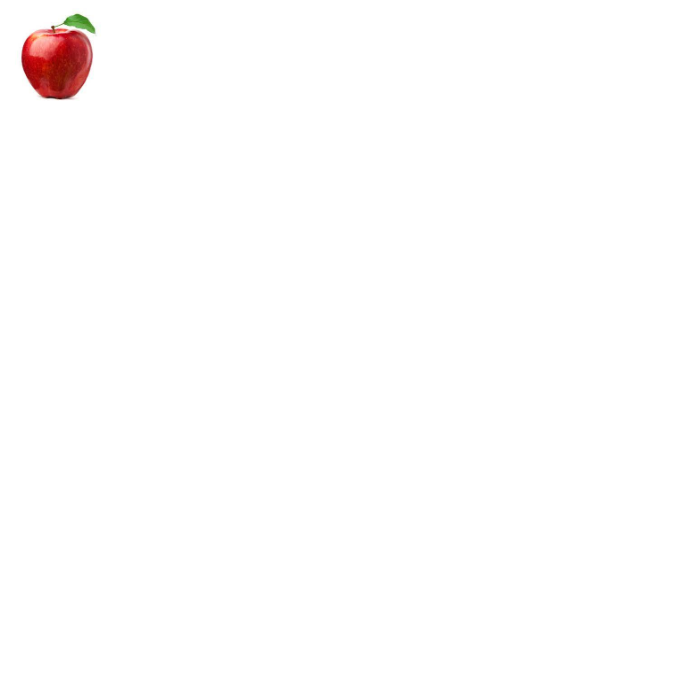
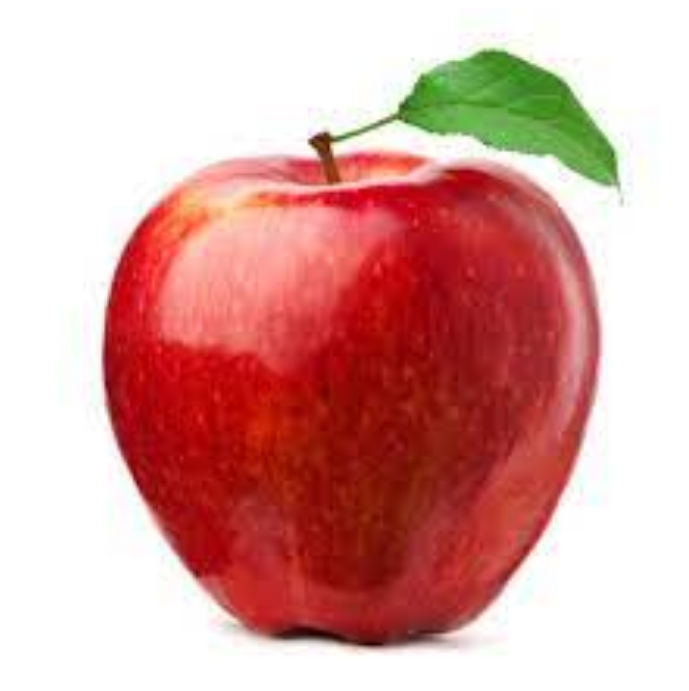
Before and after one commit to Rachana1234567/Final, a plain HTML site: page Index.html in a window 1280 px wide. Shown: the whole page, without its empty margins (0-689 px from the left). Drawn offline with Linux system fonts and the light colour scheme.

Commit message:
Update Index.html

```diff
--- a/Index.html
+++ b/Index.html
@@ -4,7 +4,7 @@
 </head>
 <body>
 <a href="Benefits.html">
-<img border="0" alt="My apple" src="Apple.jfif" width="100" height="100">
+<img border="0" alt="My apple" src="Apple.jfif" width="700" height="700">
 </a>
 </body>
 </html>
```
